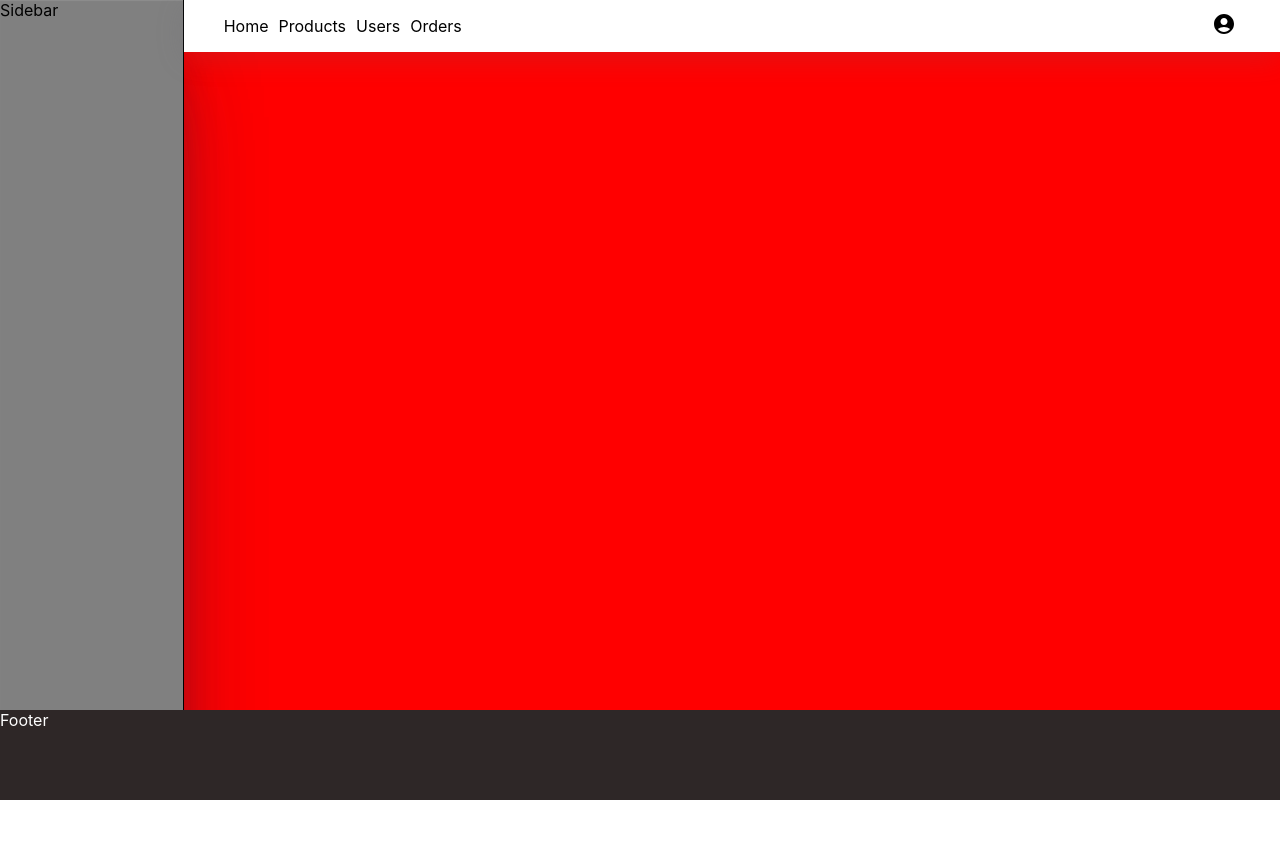
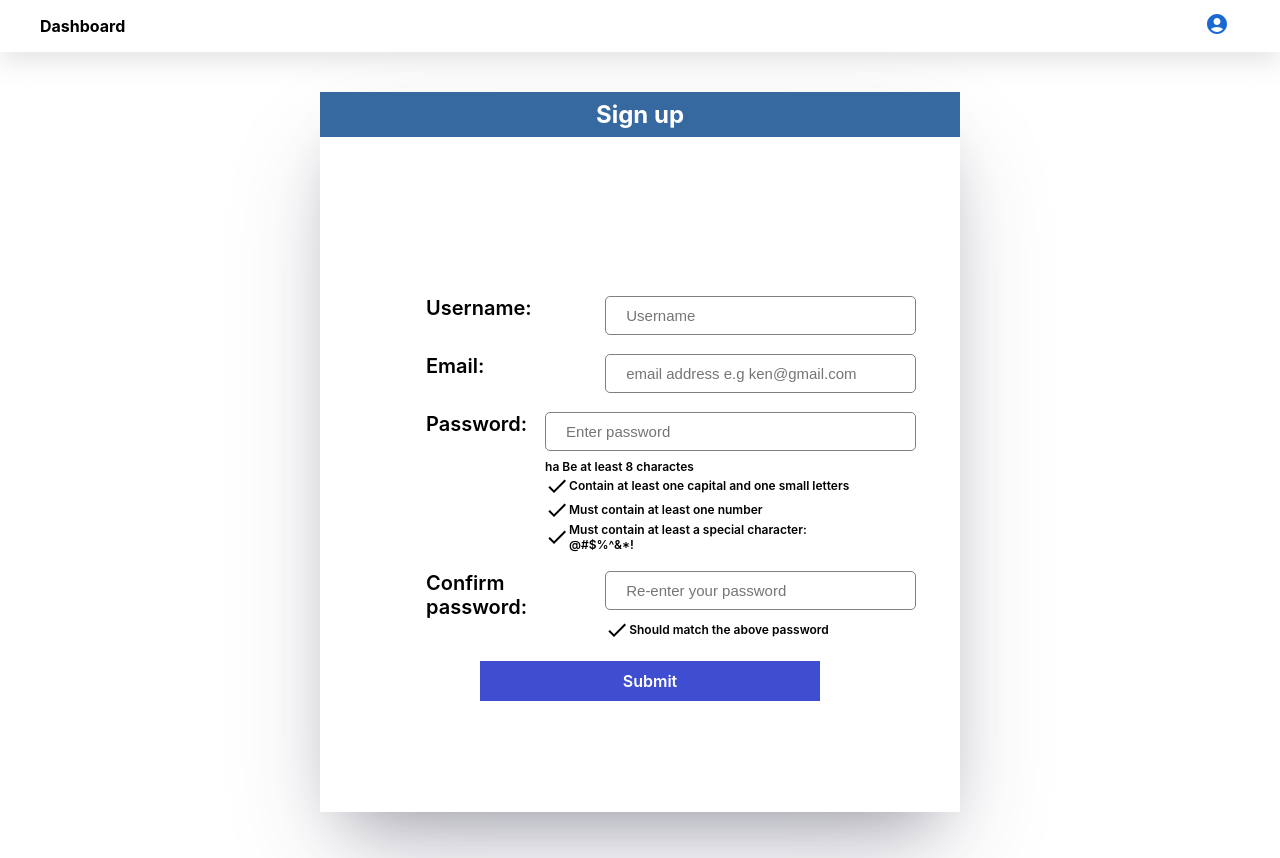
Before and after one commit to kenwekesa/reacthack, a React (Create React App) app: page / in a window 1280 px wide. Before the commit the page ends 800 px from the top, so only its background shows below. Built offline with nearby package versions, Linux system fonts and the light colour scheme.

Commit message:
add signup form

```diff
--- a/src/components/footer/Footer.jsx
+++ b/src/components/footer/Footer.jsx
@@ -4,7 +4,7 @@ import "./footer.scss"
 
 function Footer() {
   return (
-    <div className='footer'>Footer</div>
+    <div className='footer'>Copyright @K2W 2022.</div>
   )
 }
 
--- a/src/components/footer/footer.scss
+++ b/src/components/footer/footer.scss
@@ -4,4 +4,7 @@
     height: 90px;
     background-color: rgb(46, 39, 39);
     color: white;
+    display: flex;
+    align-items: center;
+    justify-content: center;
 }
--- a/src/components/navbar/Navbar.jsx
+++ b/src/components/navbar/Navbar.jsx
@@ -9,10 +9,9 @@ function Navbar() {
   return (
     <div className='navbar'>
       <ul className="nav_menu">
-        <li className="menu_item">Home</li>
-        <li className="menu_item">Products</li>
-        <li className="menu_item">Users</li>
-        <li className="menu_item">Orders</li>
+        <li className="menu_item">Dashboard</li>
+
+
 
       </ul>
       <div className="user">
--- a/src/components/navbar/navbar.scss
+++ b/src/components/navbar/navbar.scss
@@ -8,6 +8,9 @@
     padding-right: 4%;
     align-items: center;
     height: fit-content;
+    padding-top: 0;
+    padding-bottom: 0;
+
 
     box-shadow: rgba(100, 100, 111, 0.2) 0px 7px 29px 0px;
 
@@ -15,15 +18,22 @@
     {
         display: flex;
         flex-direction: row;
-        gap: 10px;
+
         .menu_item
         {
 
             list-style: none;
+            font-weight: bold;
             &:hover
             {
                 background-color: aquamarine;
             }
         }
     }
+
+    .user
+    {
+        font-size: 28px;
+        color: rgb(25, 105, 209);
+    }
 }
--- a/src/components/sidebar/Sidebar.jsx
+++ b/src/components/sidebar/Sidebar.jsx
@@ -4,7 +4,14 @@ import './sidebar.scss'
 
 function Sidebar() {
   return (
-    <div className='sidebar'>Sidebar</div>
+    <div className='sidebar'>
+      <span className='dash_head'>K2W</span>
+      <div className='side_menu'>
+        <span className="menu_item">Products</span>
+        <span className="menu_item">Users</span>
+        <span className="menu_item">Orders</span>
+      </div>
+    </div>
   )
 }
 
--- a/src/components/sidebar/sidebar.scss
+++ b/src/components/sidebar/sidebar.scss
@@ -1,9 +1,59 @@
 .sidebar
 {
-    background-color: gray;
+    background-color: rgb(56, 53, 53);
     width: 100%;
     height: 100%;
     border-right: 1px solid black;
     z-index:90%;
+    display: flex;
+    align-items: center;
+    flex-direction: column;
+
     box-shadow: rgba(255, 255, 255, 0.1) 0px 1px 1px 0px inset, rgba(50, 50, 93, 0.25) 0px 50px 100px -20px, rgba(0, 0, 0, 0.3) 0px 30px 60px -30px;
+
+
+    .dash_head
+    {
+        height: 90px;
+        border-bottom: 1px solid rgb(180, 158, 158);
+        width: 100%;
+        margin-top: 4px;
+        display: flex;
+        align-items: center;
+        justify-content: center;
+        font-size: 45px;
+        font-weight: bold;
+        font-family: 'Gill Sans', 'Gill Sans MT', Calibri, 'Trebuchet MS', sans-serif;
+        color: rgb(135, 179, 221);
+    }
+
+    .side_menu
+    {
+        width: 100%;
+        display: flex;
+        flex-direction: column;
+        margin-top: 15px;
+
+        .menu_item
+        {
+            list-style: none;
+            width: 100%;
+            text-align: center;
+            padding: 0;
+            padding-inline-start: 0;
+            font-size: 20px;
+            padding-top: 5px;
+            font-weight: bold;
+            padding-bottom: 5px;
+            color: white;
+
+            &:hover
+            {
+                background-color: orangered;
+                color: rgb(13, 238, 227);
+                cursor: pointer;
+
+            }
+        }
+    }
 }
--- a/src/index.js
+++ b/src/index.js
@@ -3,11 +3,13 @@ import ReactDOM from 'react-dom/client';
 import './index.css';
 import reportWebVitals from './reportWebVitals';
 import Home from './pages/home/Home';
+import Signup from './pages/signup/Signup';
 
 const root = ReactDOM.createRoot(document.getElementById('root'));
 root.render(
   <React.StrictMode>
-    <Home />
+
+    <Signup/>
   </React.StrictMode>
 );
 
--- a/src/pages/signup/Signup.jsx
+++ b/src/pages/signup/Signup.jsx
@@ -0,0 +1,72 @@
+import React from 'react'
+import Navbar from '../../components/navbar/Navbar'
+import DoneIcon from '@mui/icons-material/Done';
+import { useState } from 'react';
+
+import './signup.scss'
+
+function Signup() {
+    const [password, setPassword] = useState("")
+    const [containsnumber, setContainsnumber] = useState(false)
+  return (
+  <div className="signup">
+    <Navbar/>
+    <div className="formContainer">
+
+    <div className="signup_form">
+        <div className="form_head">
+            Sign up
+        </div>
+        <div className="form_body">
+            <div className="form_field">
+                <span className="label">Username:</span>
+                <div className="username_div">
+                <input type='text' placeholder='Username' className='input'/>
+                </div>
+            </div>
+            <div className="form_field">
+                <span className="label">Email:</span>
+                <div className="email_div">
+                <input type='text' placeholder='email address e.g ken@gmail.com' className='input'/>
+                </div>
+            </div>
+            <div className="form_field">
+                <span className="label">Password:</span>
+                <div className='pass_div'>
+                    <input type='password'
+                    placeholder='Enter password'
+                    className='input'
+                    onChange={e=>{
+                        setPassword(e.target.value);
+                        setContainsnumber(/\d/.test(password))
+                        }}
+                        />
+
+                     <div className="pass_requirements">
+                         <span>{containsnumber? <DoneIcon />: "ha"}{password}{containsnumber} Be at least 8 charactes</span>
+                        <span><DoneIcon />Contain at least one capital and one small letters</span>
+                        <span><DoneIcon />Must contain at least one number</span>
+                        <span><DoneIcon />Must contain at least a special character: @#$%^&*!</span>
+                     </div>
+                    </div>
+            </div>
+            <div className="form_field">
+                <span className="label">Confirm password:</span>
+                <div className='pass_div'>
+                <input type='password' placeholder='Re-enter your password' className='input' />
+                <div className="pass_requirements">
+                        <span><DoneIcon />Should match the above password</span>
+                     </div>
+                </div>
+            </div>
+            <div className="button">
+                <a href="#" className='submit_button'>Submit</a>
+            </div>
+        </div>
+    </div>
+    </div>
+  </div>
+  )
+}
+
+export default Signup
--- a/src/pages/signup/signup.scss
+++ b/src/pages/signup/signup.scss
@@ -0,0 +1,124 @@
+.signup
+{
+    min-height: 100vh;
+    width: 100%;
+
+    .formContainer
+    {
+        width: 100%;
+        height: 100vh;
+        display: flex;
+        justify-content: center;
+        align-items: center;
+
+
+        .signup_form
+        {
+            width: 50%;
+            height: 90%;
+            box-shadow: rgba(255, 255, 255, 0.1) 0px 1px 1px 0px inset, rgba(50, 50, 93, 0.25) 0px 50px 100px -20px, rgba(0, 0, 0, 0.3) 0px 30px 60px -30px;
+        .form_head
+        {
+            width: 100%;
+            display: flex;
+            align-items: center;
+            justify-content: center;
+            background-color: rgb(55, 105, 161);
+            color: white;
+            font-size: 24px;
+            font-weight: bold;
+            padding:8px 0px;
+        }
+        .form_body
+        {
+            display: flex;
+            margin: 1px 10px;
+            justify-content: center;
+            flex-direction: column;
+            align-items: center;
+            gap: 19px;
+            width: 100%;
+            height: 100%;
+
+            .form_field
+            {
+                display: flex;
+                gap: 18px;
+                font-size: 20px;
+                width: 70%;
+                justify-content: space-between;
+
+
+                span
+                {
+                    font-weight: 600;
+                    min-width: 20%;
+                }
+                div
+                {
+                    min-width: 60%;
+                }
+                .input
+                {
+                    padding: 10px 20px;
+                    border: 1px solid gray;
+                    border-radius: 5px;
+                    width: 100%;
+                    font-size: 15px;
+
+                    &:focus
+                    {
+
+                        outline: none;
+                        border: 2px solid rgb(116, 163, 224);
+
+
+
+                    }
+                }
+                .pass_div
+                {
+                    display: flex;
+                    flex-direction: column;
+                    gap: 8px;
+
+                    .pass_requirements
+                    {
+                        display: flex;
+                        flex-direction: column;
+                        font-size: 12px;
+                        font-weight: 100;
+                        span
+                        {
+                            display: flex;
+                            align-items: center;
+
+                        }
+                    }
+                }
+
+            }
+            .button
+            {
+                display: flex;
+                justify-content: space-around;
+                width: 100%;
+            .submit_button
+            {
+                background-color: rgb(63, 77, 209);
+                color: white;
+                width: 50%;
+                padding: 10px;
+                text-align: center;
+                font-weight: 600;
+                cursor: pointer;
+                text-decoration: none;
+
+            }
+        }
+    }
+        }
+
+    }
+
+}
```
Also changed, not shown: src/images/logo.jpg (added).
